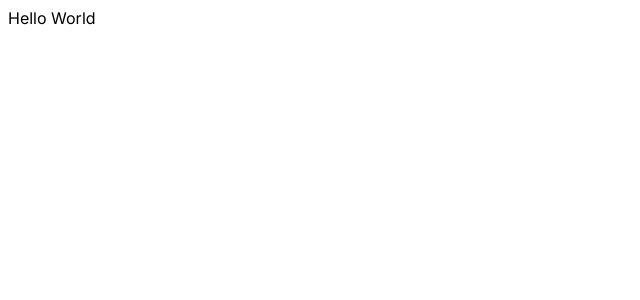
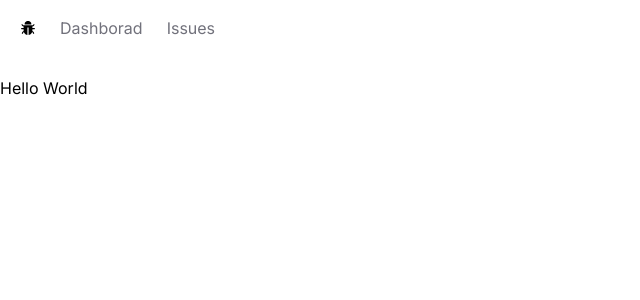
Before and after one commit to bsoren/issue-tracker, a Next.js app: page / in a window 1280 px wide. Shown: the top 300 px of the page, without its empty margins (0-640 px from the left). Built offline with nearby package versions, Linux system fonts and the light colour scheme.

Commit message:
Add NavBar Style

```diff
--- /dev/null
+++ b/app/NavBar.tsx
@@ -0,0 +1,23 @@
+import Link from 'next/link'
+import { AiFillBug } from 'react-icons/ai'
+
+const NavBar = () => {
+
+    const links = [
+        { label: 'Dashborad', href: '/' },
+        { label: 'Issues', href: '/issues' },
+    ]
+
+    return (
+        <nav className='flex space-x-6 mb-5 px-5 h-14 items-center'>
+            <Link href="/"><AiFillBug /></Link>
+            <ul className='flex space-x-6'>
+                {links.map(link => <Link key={link.href}
+                    className='text-zinc-500 hover:text-zinc-800 transition-colors'
+                    href={link.href}>{link.label}</Link>)}
+            </ul>
+        </nav>
+    )
+}
+
+export default NavBar
--- a/app/globals.css
+++ b/app/globals.css
@@ -1,6 +1,4 @@
-@tailwind base;
-@tailwind components;
-@tailwind utilities;
+@import "tailwindcss";
 
 :root {
   --foreground-rgb: 0, 0, 0;
--- a/app/layout.tsx
+++ b/app/layout.tsx
@@ -1,6 +1,7 @@
 import './globals.css'
 import type { Metadata } from 'next'
 import { Inter } from 'next/font/google'
+import NavBar from './NavBar'
 
 const inter = Inter({ subsets: ['latin'] })
 
@@ -16,7 +17,10 @@
 }) {
     return (
         <html lang="en">
-      <body className={inter.className}>{children}</body>
+            <body className={inter.className}>
+                <NavBar />
+                <main>{children}</main>
+            </body>
         </html>
     )
 }
--- a/package.json
+++ b/package.json
@@ -20,6 +20,7 @@
     "postcss": "8.5.14",
     "react": "19.2.6",
     "react-dom": "19.2.6",
+    "react-icons": "^4.11.0",
     "tailwindcss": "4.3.0",
     "typescript": "6.0.3"
   }
```
Also changed, not shown: 1 other file (tests, documents, lock files or other folders). Lines whose indentation alone changed are shown as unchanged.
